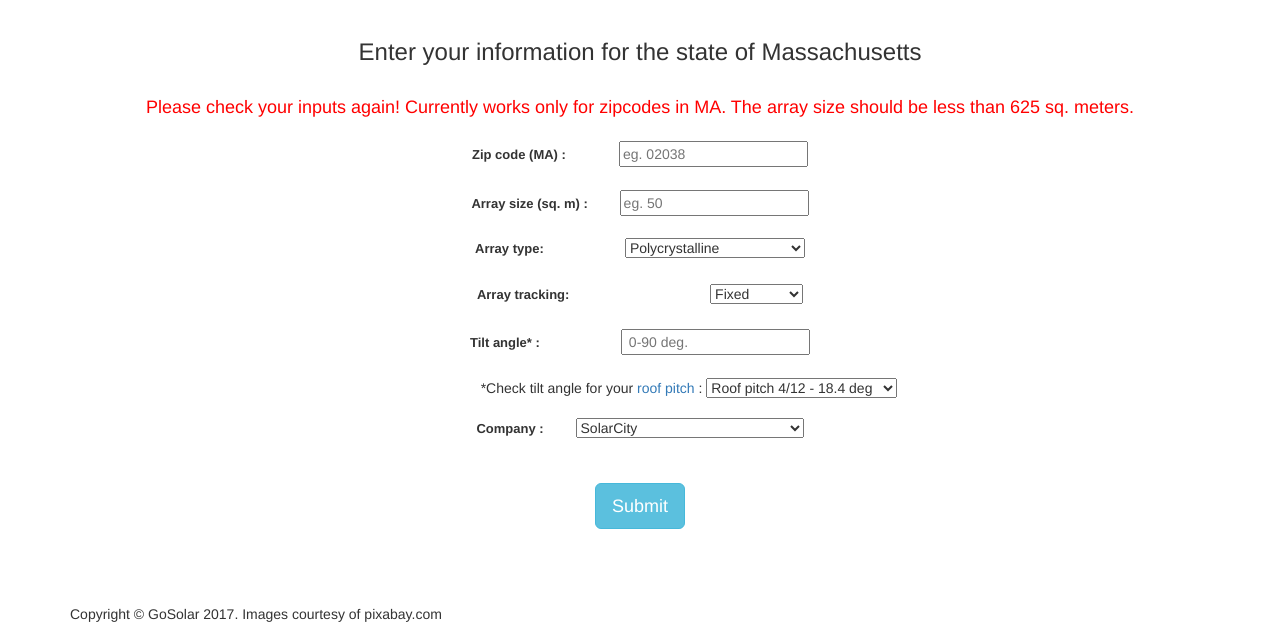
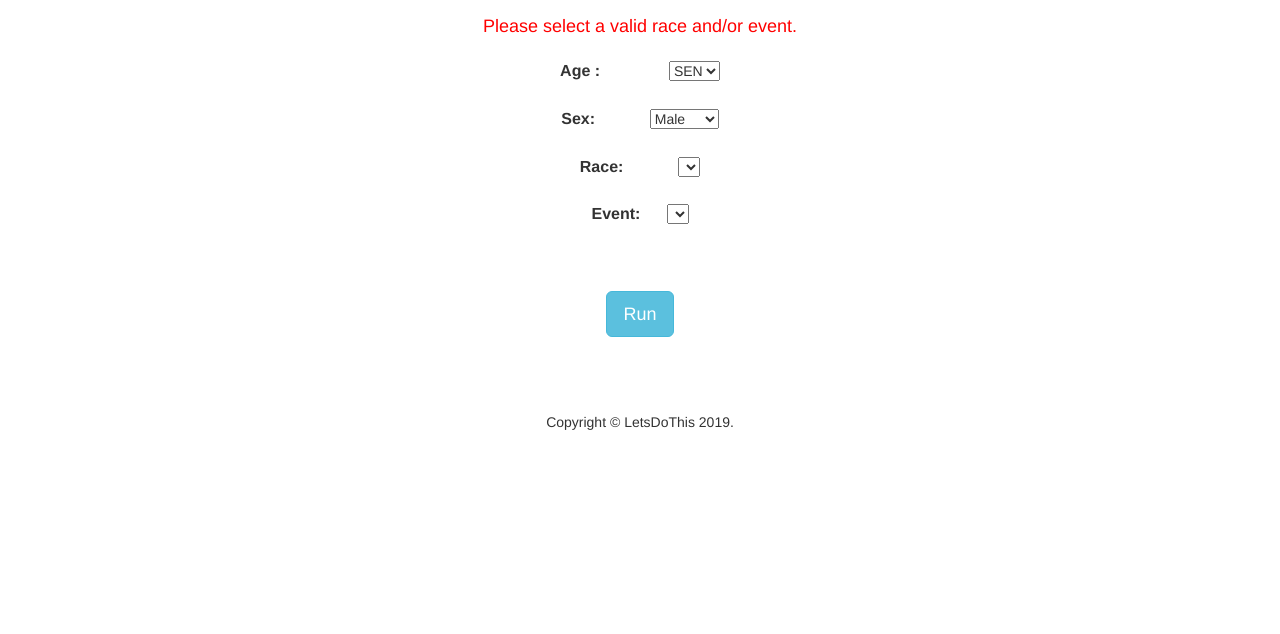
Before and after one commit to freddyox/letsdothis, a Flask app: template webapp/app/templates/value_error.html in a window 1280 px wide. Shown: the part 371-1005 px from the top of the page. After the commit the page ends 801 px from the top, so only its background shows below. Run offline with Flask 2, Linux system fonts and the light colour scheme; the template is opened without the code that fills it: most values are stand-ins (such as "Sample title", 1, 10 or a date in 2020); lists and menus that the app fills with data are empty; some libraries are stand-ins or nearby versions.

Commit message:
Added dynamic dropdowns, error handling, and the S-plot

```diff
--- a/webapp/app/templates/value_error.html
+++ b/webapp/app/templates/value_error.html
@@ -1,19 +1,15 @@
 <!DOCTYPE html>
 <html lang="en">
   <head>
-     <title>GoSolar: Solar energy output estimator</title>
+    <title>Lets Do This!</title>
     <meta charset="utf-8">
-  <meta name="viewport" content="width=device-width, initial-scale=1">
-  <meta name="description" content="GoSolar">
-  <meta name="author" content="Kalyan Allada">
+    <meta name="viewport"    content="width=device-width, initial-scale=1">
+    <meta name="description" content="LetsDoThis">
+    <meta name="author"      content="Richard F Obrecht">
     <link rel="stylesheet" href="https://maxcdn.bootstrapcdn.com/bootstrap/3.3.7/css/bootstrap.min.css">
     <link rel="stylesheet" type="text/css" href="../static/css/custom.css" >
-
     <script src="https://ajax.googleapis.com/ajax/libs/jquery/3.2.1/jquery.min.js"></script>
     <script src="https://maxcdn.bootstrapcdn.com/bootstrap/3.3.7/js/bootstrap.min.js"></script>
-
-  <!-- Custom styles for this template -->
-  <!--link href="./starter-template.css" rel="stylesheet"> -->
     <link href="../static/css/starter-template.css" rel="stylesheet">
   </head>
 
@@ -30,7 +26,7 @@
             <span class="icon-bar"></span>
             <span class="icon-bar"></span>
           </button>
-              <a class="navbar-brand" href="/" ><b><font size=5>GoSolar</b></font></a>
+          <a class="navbar-brand" href="/" ><b><font size=5>LetsDoThis</b></font></a>
         </div>
         <!-- Collect the nav links, forms, and other content for toggling -->
         <div class="collapse navbar-collapse" id="bs-example-navbar-collapse-1">
@@ -38,6 +34,7 @@
             <li><a href="/"> <font size=4> Home </font> </a></li>
             <li><a href="/about"> <font size=4>  About </font> </a></li>
             <li><a href="/contact"><font size=4>  Contact </font> </a></li>
+	    <li><a href="https://www.letsdothis.com/"> <font size=4>  LetsDoThis </font> </a></li>
             <li><a href="http://insightdatascience.com/"> <font size=4>  Insight </font> </a></li>
           </ul>
         </div>
@@ -45,8 +42,6 @@
       </div>
       <!-- /.container -->
     </nav>
-
-
 
     <div id="myCarousel" class="carousel slide" data-ride="carousel">
       <!-- Indicators -->
@@ -58,34 +53,29 @@
 
       <!-- Wrapper for slides -->
       <div class="carousel-inner" role="listbox">
-
 	<div class="item active">
-        	<img src="/static/images/solar_panel1.jpg">
+          <img src="/static/images/runners3.jpg">
           <div class="carousel-caption">
-              <h2><b>GoSolar</b><br> <font size=4> Predicting return
-              on investment for your solar PV system </font> </h2>
+            <h2><b>LetsDoThis</b><br> <font size=5> Estimating the difficulty of a race</font></h2>
             <p></p>
           </div>
         </div>
 
 	<div class="item">
-        <img src="/static/images/solar_panel2.jpg">
+          <img src="/static/images/sunset_v3.jpg">
           <div class="carousel-caption">
-          <h2><b>GoSolar</b><br> <font size=4> Predicting return on
-          investment for your solar PV system </font> </h2>
+            <h2><b>LetsDoThis</b><br> <font size=5> Estimating the difficulty of a race </font></h2>
             <p></p>
           </div>
 	</div>
 
 	<div class="item">
-        <img src="/static/images/solar_panel3.jpg">
+          <img src="/static/images/nyc_runners.jpg">
           <div class="carousel-caption">
-          <h2><b>GoSolar</b><br>  <font size=4> Predicting return on
-          investment for your solar PV system </font> </h2>
+            <h2><b>LetsDoThis</b><br> <font size=5> Estimating the difficulty of a race </font></h2>
             <p></p>
           </div>
 	</div>
-
       </div>
 
       <!-- Left and right controls -->
@@ -112,90 +102,82 @@
       tab8 { padding-left: 9em; }
     </style>
 
-
     <div class="starter-template">
-      <h3>Enter your information for the state of Massachusetts</h3>
-        <br>
-        <font color="red" size=4>Please check your inputs again! Currently works only for zipcodes in MA. The array size should be less than 625 sq. meters. </font> <br><br>
-
-      <form  action="/output" method="GET">
+      <h3><b>Enter your information:</b></h3>
+      <br><font color="red" size=4>Please select a valid race and/or event.</font> <br><br>
+      <form action="/output" method="GET">
 	<div class="form-group">
 
-    <label for="zipcode" > <font size=2> Zip code (MA) : &nbsp;</font> </label>
-          <tab2><input type="text" id="zipcode" name='zipcode'
-    		 placeholder="eg. 02038"></tab2>
+    	  <label for="age" > <font size=3> Age : &nbsp;</font> </label>
+          <tab3> <select name="age">
+	      <option value="U11">U11</option>
+	      <option value="U13">U13</option>
+	      <option value="U15">U15</option>
+	      <option value="U17">U17</option>
+	      <option value="U20">U20</option>
+	      <option value="U23">U23</option>
+	      <option value="SEN" selected>SEN</option>
+	      <option value="V35">V35</option>
+	      <option value="V40">V40</option>
+	      <option value="V45">V45</option>
+	      <option value="V50">V50</option>
+	      <option value="V55">V55</option>
+	      <option value="V60">V60</option>
+	      <option value="V65">V65</option>
+	      <option value="V70">V70</option>
+	      <option value="V75">V75</option>
+	      <option value="V80">V80</option>
+	      <option value="V85">V85</option>
+    	    </select>
+	  </tab3>
     	  <br><br>
 
-    	  <label for="array_size" > <font size=2> Array size (sq. m) : </font> </label>
-          <tab1><input type="text" id="array_size" name='array_size'
-    		 placeholder="eg. 50"></tab1>
+    	  <label for="gender"> <font size=3> Sex: &nbsp;</font> </label>
+    	  <tab2><select name="gender">
+              <option value="Male">Male</option>
+              <option value="Female">Female</option>
+            </select>
+	  </tab2>
+    	  <br><br>
+	    <label for="race"> <font size=3> Race: &nbsp;</font> </label>
+    	    <tab2><select name="race" id="race">
+		<option></option>
+              </select>
+	    </tab2>
     	    <br><br>
 
-    	  <label for="array_type"> <font size=2> Array type: &nbsp;</font> </label>
-    	  <tab4><select name="array_type">
-            <option value="poly">Polycrystalline</option>
-            <option value="mono">Monocrystalline</option>
-    	    <!--option value="cryst">Crystalline silicon</option>-->
-        	    <option value="asi">Amorphous silicon</option>
-              <option value="mono_asi">Mono+Amorphous silicon</option>
-        	    <option value="multiple">Multiple</option>
-        	  </select> </tab4>
-    	  <br><br>
+    	  <label for="event"> <font size=3> Event:  &nbsp;&nbsp;&nbsp;&nbsp;</font> </label>
+    	  <tab> <select name="event" id="event"></select>
+	  </tab>
+    	  <br><br><br><br>
 
-    	  <label for="tracking_type"> <font size=2> Array tracking: &nbsp;&nbsp;</font> </label>
-    	  <tab8> <select name="tracking_type">
-    	    <option value="fixed">Fixed</option>
-    	    <option value="dual-axis">Dual-Axis</option>
-            <option value="single-axis">Single-Axis</option>
-    	  </select> </tab8>
-    	  <br><br>
+	  <script>
+	    "use strict";
 
-    	  <label for="title_angle"> <font size=2> Tilt angle* : &nbsp;</font> </label>
-          <tab4><input type="text" id="title_angle" name='tilt_angle'
-    		 placeholder=" 0-90 deg."> </tab4>
-    	  <br><br>
-    	  <tab6>*Check tilt angle for your <a href="http://www.pole-barn.info/roof-pitch.html"> roof pitch </a>:
-    	  <select name="tilt_angle">
-    	    <option value="tilt1">Roof pitch 4/12 - 18.4 deg</option>
-    	    <option value="tilt2">Roof pitch 5/12 - 22.6 deg</option>
-    	    <option value="tilt3">Roof pitch 6/12 - 26.6 deg</option>
-    	    <option value="tilt4">Roof pitch 7/12 - 30.3 deg</option>
-    	    <option value="tilt5">Roof pitch 8/12 - 33.7 deg</option>
-    	    <option value="tilt6">Roof pitch 9/12 - 36.9 deg</option>
-    	    <option value="tilt7">Roof pitch 10/12 - 39.8 deg</option>
-    	    <option value="tilt8">Roof pitch 11/12 - 42.5 deg </option>
-    	    <option value="tilt9">Roof pitch 12/12 - 45.0 deg</option>
-        	  </select></tab6>
-    	  <br><br>
+	    var allevents = {{ AllEvents|tojson }};
+	    var form = $('form');
+	    var race = $('select#race');
+	    var event = $('select#event');
+	    for (var key in allevents) {
+	    if( !(key in race) ){
+	    race.append($('<option/>', {'value': key, 'text': key}));
+	    }
+	    }
 
-    	  <label for="company"> <font size=2> Company : </font> </label>
-    	  <tab1> <select name="company">
-    	    <option value="c1"> SolarCity </option>
-    	    <option value="c2"> Vivint </option>
-    	    <option value="c3"> Roof Diagnostics Solar & Electric </option>
-    	    <option value="c4"> Next Step Living </option>
-     	    <option value="c5"> Direct Energy Solar </option>
-    	    <option value="c6"> Solarflair Energy </option>
-     	    <option value="c7"> RGS Energy </option>
-     	    <option value="c8"> Sunrun </option>
-    	    <option value="c9"> Sunbug Solar </option>
-    	    <option value="c10"> Sungevity </option>
-    	    <option value="c11"> New England Clean Energy </option>
-    	    <option value="c12"> Trinity Solar </option>
-    	    <option value="c13"> PV Squared </option>
-    	    <option value="c14"> Revolusun </option>
-    	    <option value="c15"> Blue Selenium Solar </option>
-    	    <option value="c16"> Second Generation Energy </option>
-    	    <option value="c17"> E2 Solar </option>
-    	    <option value="c18"> Sunlight Solar Energy </option>
-    	    <option value="c19"> South Mountain Company </option>
-    	    <option value="c20"> 1st Light Energy </option>
-    	  </select> </tab1>
+	    race.change(function(ev) {
+	    event.empty();
+	    event.append($('<option/>'));
 
-        <br><br><br>
-          <button type="submit" class="btn btn-info btn-lg">  Submit</button>
+	    var events = allevents[race.val()];
+
+	    for (var i in events) {
+	    event.append($('<option/>', {'value': i, 'text': events[i]}));
+	    }
+	    });
+	  </script>
+
+          <button type="enter" class="btn btn-info btn-lg"> Run</button>
 	</div>
-
       </form>
 
       <script src="https://code.jquery.com/jquery-1.10.2.min.js"></script>
@@ -206,17 +188,16 @@
     <br>
     <!-- Footer -->
     <footer>
-        <div class="container">
+      <div class="container" align="center">
         <div class="row">
           <div class="col-md-12">
-                    <p>Copyright &copy; GoSolar 2017. Images courtesy of pixabay.com</p>
+            <p>Copyright &copy; LetsDoThis 2019.</p>
           </div>
         </div>
         <!-- /.row -->
       </div>
       <!-- /.container -->
     </footer>
-
 
     <!-- Bootstrap core JavaScript
 	 ================================================== -->
@@ -226,7 +207,5 @@
       <!-- IE10 viewport hack for Surface/desktop Windows 8 bug -->
       <!-- <script src="../../assets/js/ie10-viewport-bug-workaround.js"></script> -->
       <script src="../static/js/bootstrap.min.js"></script>
-
-
   </body>
 </html>
```
Also changed, not shown: webapp/app/templates/index.html (+30 -18 lines), webapp/app/templates/output.html (+19 -15 lines), webapp/app/views.py (+72 -18 lines). Lines whose indentation alone changed are shown as unchanged.
